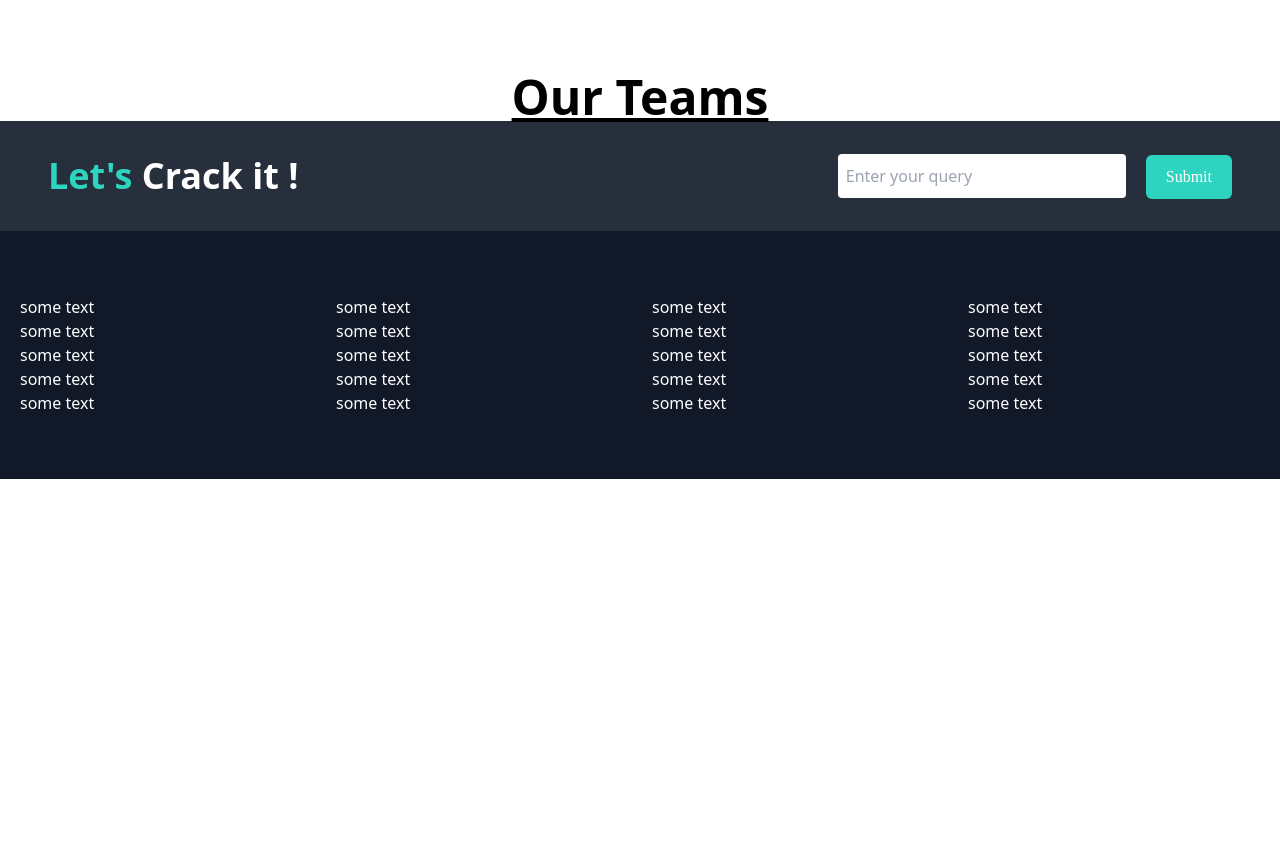
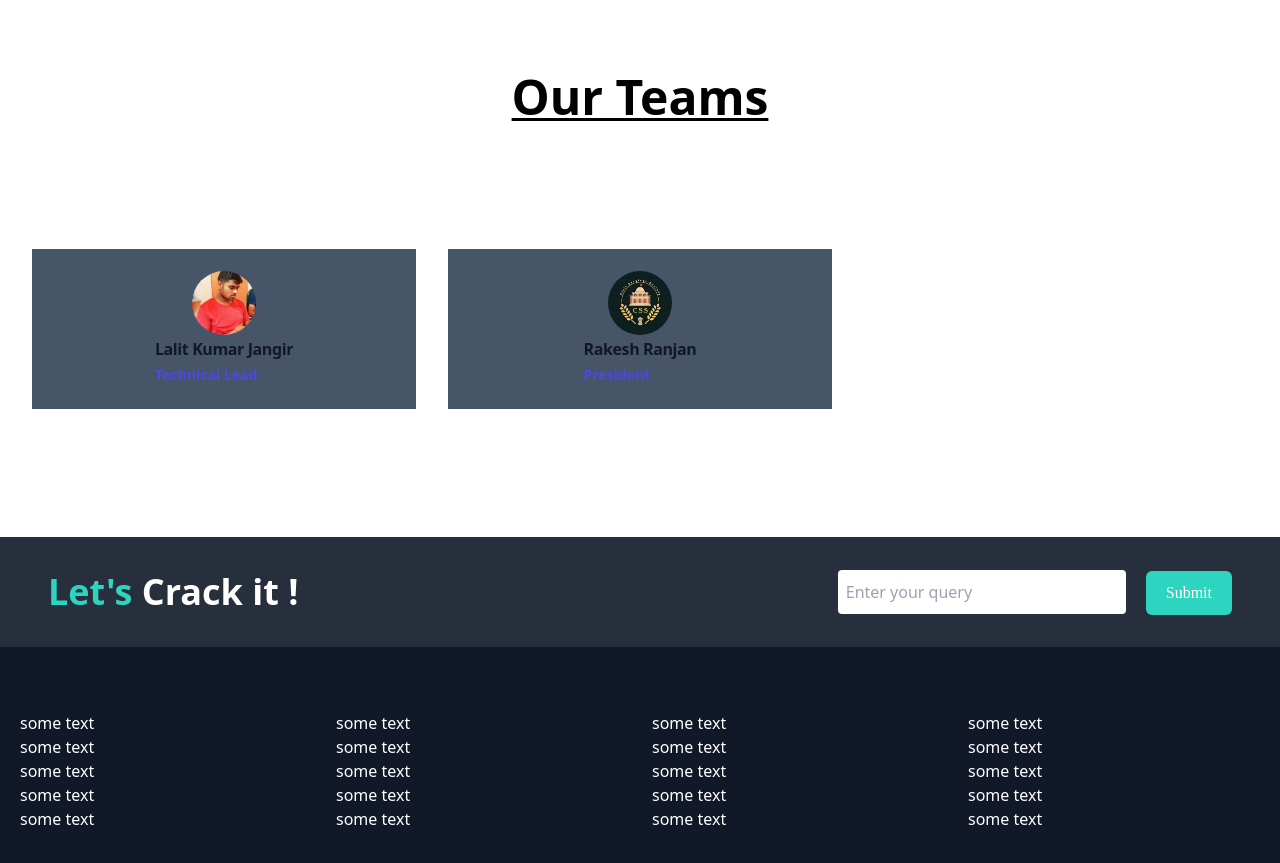
Before and after one commit to Courage003/CSS-official-Website, a React (Vite) app: page /about in a window 1280 px wide. Shown: the part 800-1663 px from the top of the page. Before the commit the page ends 1279 px from the top, so only its background shows below. Built offline with nearby package versions, Linux system fonts and the light colour scheme.

Commit message:
added data file and Card component

```diff
--- /dev/null
+++ b/src/components/UI/Card.jsx
@@ -0,0 +1,26 @@
+import React from 'react'
+import { people } from '../../data'
+
+export default function Card() {
+    return (
+            <div className="bg-white py-24 sm:py-32 w-full">
+                <div className="mx-auto grid max-w-7xl gap-x-8 gap-y-20 px-6 lg:px-8 xl:grid-cols-3">
+                <ul role="list" className="grid gap-x-8 gap-y-12 sm:grid-cols-2 sm:gap-y-16 xl:col-span-2">
+                    {people.map((person) => (
+                    <li key={person.id}>
+                        <div className="flex flex-col justify-center items-center gap-x-6 bg-slate-600 py-20 h-40">
+                        <img className="h-16 w-16 rounded-full" src={person.imageUrl} alt="" />
+                        <div>
+                            <h3 className="text-base font-semibold leading-7 tracking-tight text-gray-900">{person.name}</h3>
+                            <p className="text-sm font-semibold leading-6 text-indigo-600">{person.role}</p>
+                        </div>
+                        <div>
+                        </div>
+                        </div>
+                    </li>
+                    ))}
+                </ul>
+                </div>
+            </div>
+            )
+        }
--- a/src/components/about/About.jsx
+++ b/src/components/about/About.jsx
@@ -1,5 +1,6 @@
 import React from "react";
 import grp from "../../assets/grpPhoto.jpg";
+import Card from "../UI/Card";
 
 export default function About() {
   return (
@@ -46,6 +47,7 @@ export default function About() {
 
         <div className="flex flex-col items-center justify-center">
         <h1 className="text-5xl font-semibold underline">Our Teams</h1>
+        <Card/>
         </div>
     </section>
 );
--- a/src/data.js
+++ b/src/data.js
@@ -1,47 +1,47 @@
-const data = [
+export const people = [
     {
         id:1,
-        Name:,
-        imageUrl:,
-        imageAlt:,
-        Role:,
-        linkedinUrl:,
-        twitterUrl:
+        name:"Lalit Kumar Jangir",
+        imageUrl:"src/assets/pic.jpg",
+        imageAlt:"photo",
+        role:"Technical Lead",
+        // linkedinUrl:,
+        // twitterUrl:
     },
     {
-        id:1,
-        Name:,
-        imageUrl:,
-        imageAlt:,
-        Role:,
-        linkedinUrl:,
-        twitterUrl:
+        id:2,
+        name:"Rakesh Ranjan",
+        imageUrl:"src/assets/logo.jpg",
+        imageAlt:"photo",
+        role:"President",
+    //     linkedinUrl:,
+    //     twitterUrl:
     },
-    {
-        id:1,
-        Name:,
-        imageUrl:,
-        imageAlt:,
-        Role:,
-        linkedinUrl:,
-        twitterUrl:
-    },
-    {
-        id:1,
-        Name:,
-        imageUrl:,
-        imageAlt:,
-        Role:,
-        linkedinUrl:,
-        twitterUrl:
-    },
-    {
-        id:1,
-        Name:,
-        imageUrl:,
-        imageAlt:,
-        Role:,
-        linkedinUrl:,
-        twitterUrl:
-    },
+    // {
+    //     id:1,
+    //     Name:,
+    //     imageUrl:,
+    //     imageAlt:,
+    //     Role:,
+    //     linkedinUrl:,
+    //     twitterUrl:
+    // },
+    // {
+    //     id:1,
+    //     Name:,
+    //     imageUrl:,
+    //     imageAlt:,
+    //     Role:,
+    //     linkedinUrl:,
+    //     twitterUrl:
+    // },
+    // {
+    //     id:1,
+    //     Name:,
+    //     imageUrl:,
+    //     imageAlt:,
+    //     Role:,
+    //     linkedinUrl:,
+    //     twitterUrl:
+    // },
 ]
```
Also changed, not shown: src/assets/pic.jpg (added). Lines whose indentation alone changed are shown as unchanged.
